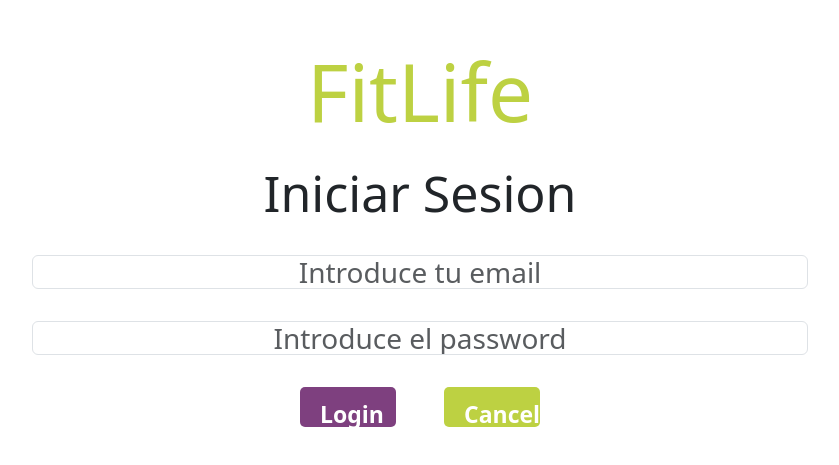
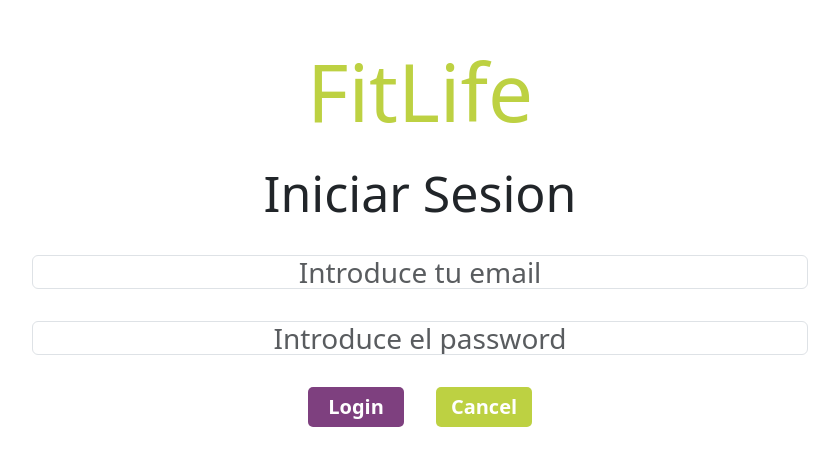
Before and after one commit to carniDev/app-nutricionalFront-new, an Angular app: page /login in a window 1280 px wide. Shown: the part 117-582 px from the top of the page, without its empty margins (220-1059 px from the left). Built offline with nearby package versions, Linux system fonts and the light colour scheme.

Commit message:
arreglando botones

```diff
--- a/src/app/components/home/home.component.css
+++ b/src/app/components/home/home.component.css
@@ -20,7 +20,6 @@ p{
 }
 
 button{
-    padding: 10px 20px;
     margin-top: 3vh;
     border: none;
     border-radius: 5px;
--- a/src/app/components/login/login.component.css
+++ b/src/app/components/login/login.component.css
@@ -26,12 +26,11 @@ input {
 
 .btn-login,
 .btn-cancel {
-    padding: 10px 20px;
     margin-top: 4vh;
     border: none;
     border-radius: 5px;
     color: white;
-    font-size: 23px;
+    font-size: 20px;
     font-weight: bold;
     cursor: pointer;
     outline: none;
@@ -47,5 +46,5 @@ input {
 
 .btn-cancel {
     background-color: #BDD142;
-    margin-left: 4vh;
+    margin-left: 2vh;
 }
--- a/src/app/components/registrar-usuario/registrar-usuario.component.css
+++ b/src/app/components/registrar-usuario/registrar-usuario.component.css
@@ -24,17 +24,17 @@ input{
 }
 .btn-registrar,
 .btn-cancel {
-    padding: 10px 20px;
+
     margin-top: 4vh;
     border: none;
     border-radius: 5px;
     color: white;
-    font-size: 23px;
+    font-size: 20px;
     font-weight: bold;
     cursor: pointer;
     outline: none;
     width: 12vh;
-    height: 5vh;
+    height: 6vh;
 
 }
 
@@ -45,5 +45,5 @@ input{
 
 .btn-cancel {
     background-color: #BDD142;
-    margin-left: 4vh;
+    margin-left: 2vh;
 }
```
